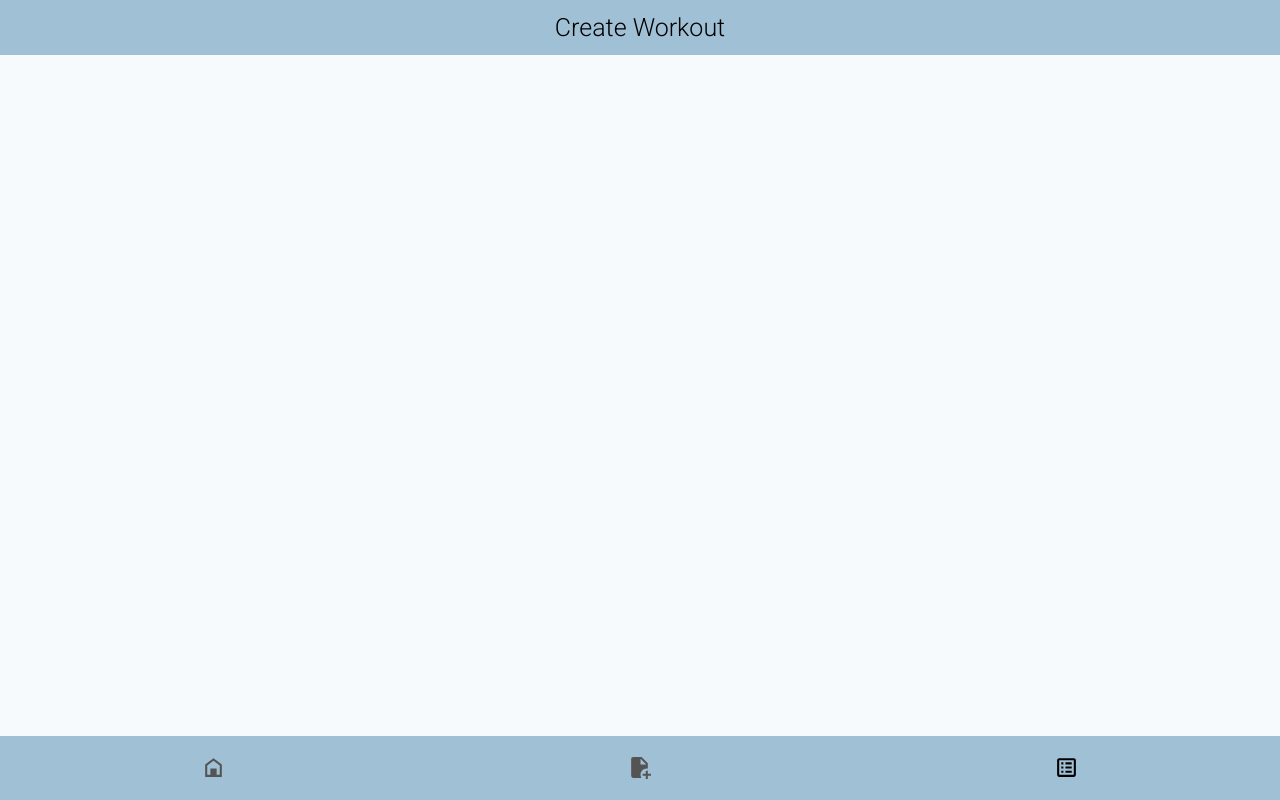
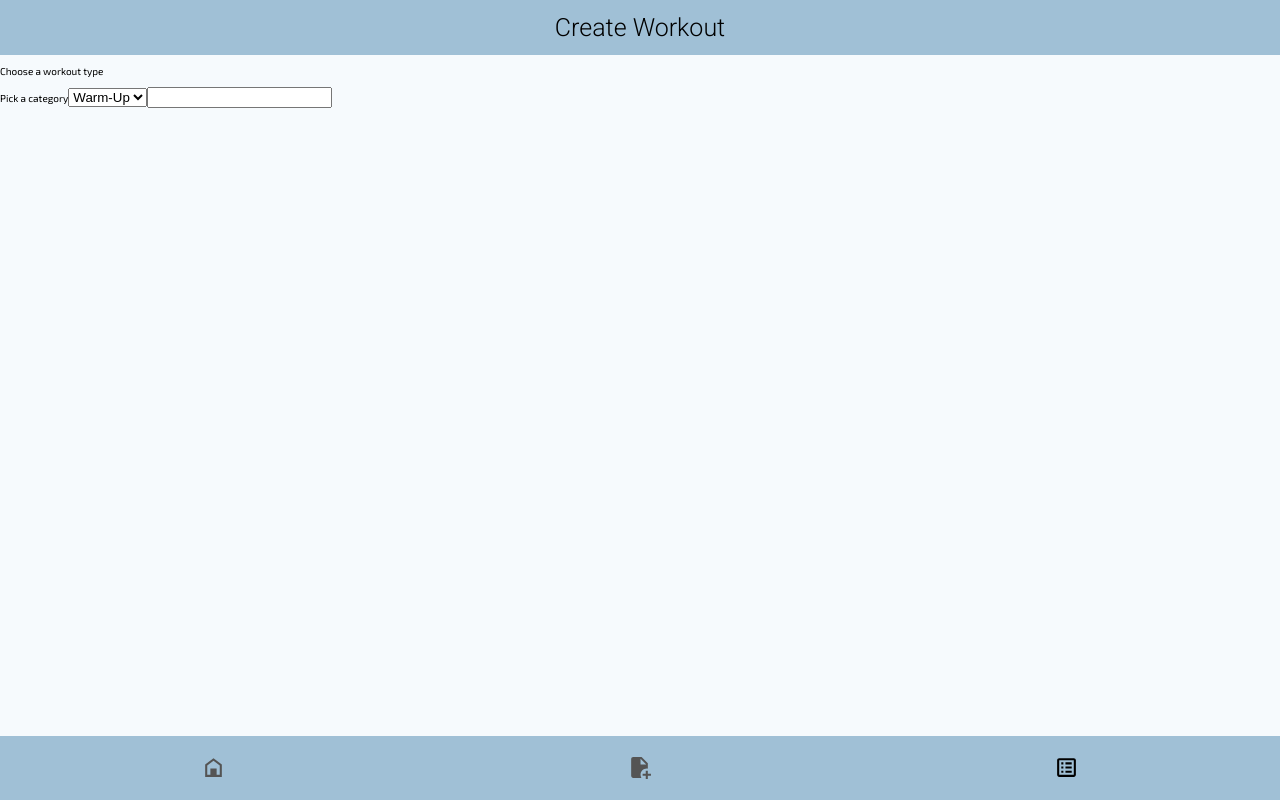
Before and after one commit to j-eick/capstone-project, a Next.js app: page /create-workout in a window 1280 px wide. Built offline with nearby package versions, Linux system fonts and the light colour scheme.

Commit message:
added category: warmup

```diff
--- /dev/null
+++ b/src/components/CreateWorkout/index.js
@@ -0,0 +1,17 @@
+export default function CreateWorkoutForm() {
+	return (
+		<>
+			<p>Choose a workout type</p>
+			<form>
+				<label>Pick a category</label>
+				<select name="category" id="categories">
+					<option placeholder="choose" value="warmup">
+						Warm-Up
+					</option>
+					<option value="saab">Saab</option>
+				</select>
+				<input />
+			</form>
+		</>
+	);
+}
--- a/src/pages/create-workout.js
+++ b/src/pages/create-workout.js
@@ -1,13 +1,15 @@
+import CreateWorkout from '../components/CreateWorkout/index';
 import StyledH1 from '../components/Header/StyledH1';
 import StyledTitleContainer from '../components/Header/StyledTitleContainer';
 import Layout from '../components/Layout';
 
-export default function CreateWorkout() {
+export default function CreateWorkoutPage() {
 	return (
 		<Layout>
 			<StyledTitleContainer>
 				<StyledH1>Create Workout</StyledH1>
 			</StyledTitleContainer>
+			<CreateWorkout />
 		</Layout>
 	);
 }
```
